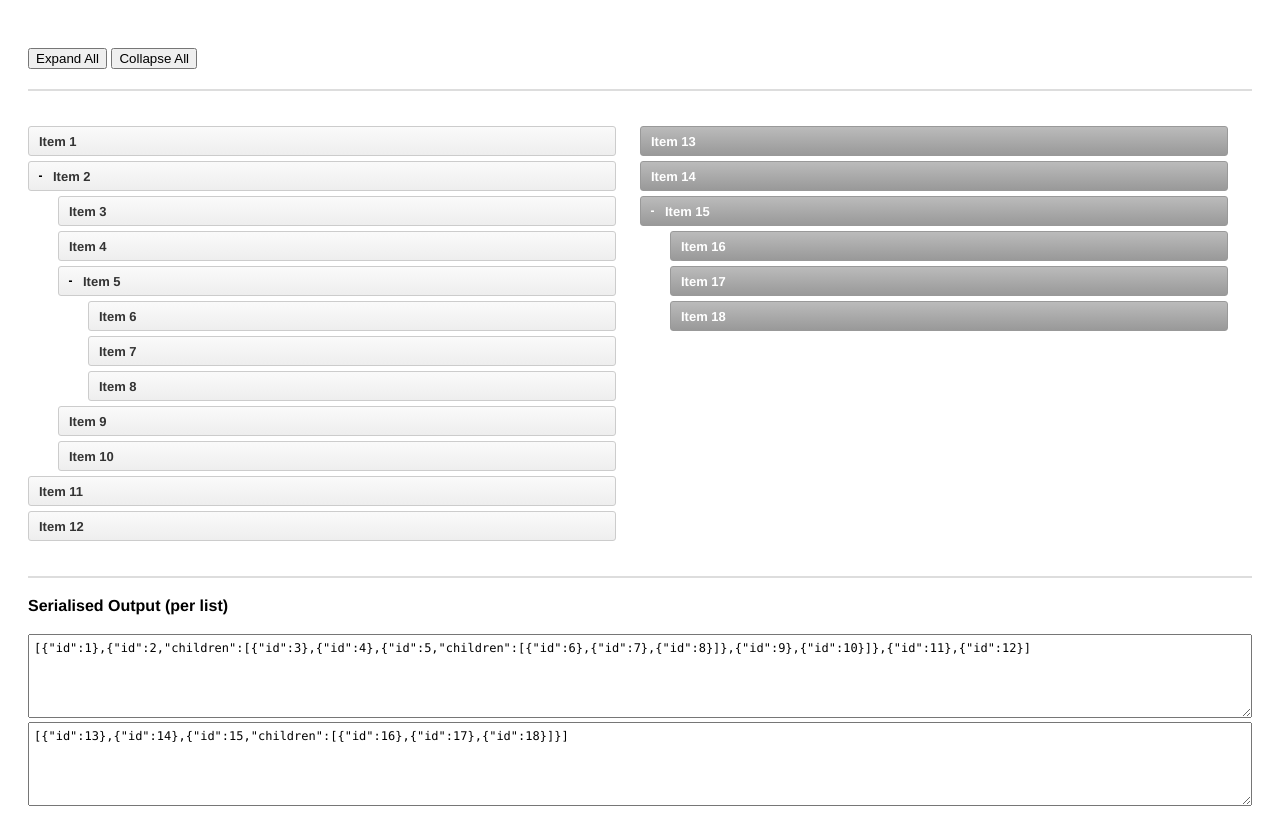
After one commit to IPhantom248/employee_test, a Django app: page /employee/test/ in a window 1280 px wide. The commit adds this page. Run offline with Django 3.2, Linux system fonts and the light colour scheme; some libraries are stand-ins or nearby versions.

Commit message:
Добавил nestable.js, style.css, красивое отображение дерева с dran-n-drop

```diff
--- a/mysite/employee/models.py
+++ b/mysite/employee/models.py
@@ -13,7 +13,7 @@ class EmployeeTree(MPTTModel):
     level = models.IntegerField()
     hired_at = models.DateField()
     salary = models.IntegerField()
-    parent = TreeForeignKey('self', null=True, blank=True, related_name='children', on_delete=models.PROTECT)
+    parent = TreeForeignKey('self', null=True, blank=True, related_name='children', on_delete=models.CASCADE)
 
     def __str__(self):
         return self.full_name
--- a/mysite/employee/urls.py
+++ b/mysite/employee/urls.py
@@ -1,7 +1,8 @@
 from django.urls import path
 
-from employee.views import get_all_employees
+from employee.views import get_all_employees, get_all_employees_test
 
 urlpatterns = [
-    path('', get_all_employees)
+    path('', get_all_employees),
+    path('test/', get_all_employees_test)
 ]
--- a/mysite/employee/views.py
+++ b/mysite/employee/views.py
@@ -6,3 +6,7 @@ from employee.models import EmployeeTree
 def get_all_employees(request):
     object_list = EmployeeTree.objects.all()
     return render(request, 'home.html', {'object_list': object_list})
+
+def get_all_employees_test(request):
+    object_list = EmployeeTree.objects.all()
+    return render(request, 'test_nest.html', {'object_list': object_list})
--- a/mysite/mysite/settings.py
+++ b/mysite/mysite/settings.py
@@ -125,6 +125,10 @@ USE_TZ = True
 # Static files (CSS, JavaScript, Images)
 # https://docs.djangoproject.com/en/3.2/howto/static-files/
 
+STATICFILES_DIRS = (
+    os.path.join(BASE_DIR, "static"),
+)
+
 STATIC_URL = '/static/'
 
 # Default primary key field type
--- /dev/null
+++ b/mysite/templates/test_nest.html
@@ -0,0 +1,265 @@
+<!DOCTYPE html>
+<!--[if lt IE 7]> <html lang="en" class="lt-ie9 lt-ie8 lt-ie7"> <![endif]-->
+<!--[if IE 7]>    <html lang="en" class="lt-ie9 lt-ie8"> <![endif]-->
+<!--[if IE 8]>    <html lang="en" class="lt-ie9"> <![endif]-->
+<!--[if IE 9]>    <html lang="en" class="ie9"> <![endif]-->
+<!--[if gt IE 9]><!--> <html lang="en"> <!--<![endif]-->
+<head>
+    <meta charset="utf-8">
+    <meta name="viewport" content="width=device-width, initial-scale=1, minimum-scale=1">
+    <title>Nestable</title>
+    <style type="text/css">
+
+.cf:after { visibility: hidden; display: block; font-size: 0; content: " "; clear: both; height: 0; }
+* html .cf { zoom: 1; }
+*:first-child+html .cf { zoom: 1; }
+
+html { margin: 0; padding: 0; }
+body { font-size: 100%; margin: 0; padding: 1.75em; font-family: 'Helvetica Neue', Arial, sans-serif; }
+
+h1 { font-size: 1.75em; margin: 0 0 0.6em 0; }
+
+a { color: #2996cc; }
+a:hover { text-decoration: none; }
+
+p { line-height: 1.5em; }
+.small { color: #666; font-size: 0.875em; }
+.large { font-size: 1.25em; }
+
+/**
+ * Nestable
+ */
+
+.dd { position: relative; display: block; margin: 0; padding: 0; max-width: 600px; list-style: none; font-size: 13px; line-height: 20px; }
+
+.dd-list { display: block; position: relative; margin: 0; padding: 0; list-style: none; }
+.dd-list .dd-list { padding-left: 30px; }
+.dd-collapsed .dd-list { display: none; }
+
+.dd-item,
+.dd-empty,
+.dd-placeholder { display: block; position: relative; margin: 0; padding: 0; min-height: 20px; font-size: 13px; line-height: 20px; }
+
+.dd-handle { display: block; height: 30px; margin: 5px 0; padding: 5px 10px; color: #333; text-decoration: none; font-weight: bold; border: 1px solid #ccc;
+    background: #fafafa;
+    background: -webkit-linear-gradient(top, #fafafa 0%, #eee 100%);
+    background:    -moz-linear-gradient(top, #fafafa 0%, #eee 100%);
+    background:         linear-gradient(top, #fafafa 0%, #eee 100%);
+    -webkit-border-radius: 3px;
+            border-radius: 3px;
+    box-sizing: border-box; -moz-box-sizing: border-box;
+}
+.dd-handle:hover { color: #2ea8e5; background: #fff; }
+
+.dd-item > button { display: block; position: relative; cursor: pointer; float: left; width: 25px; height: 20px; margin: 5px 0; padding: 0; text-indent: 100%; white-space: nowrap; overflow: hidden; border: 0; background: transparent; font-size: 12px; line-height: 1; text-align: center; font-weight: bold; }
+.dd-item > button:before { content: '+'; display: block; position: absolute; width: 100%; text-align: center; text-indent: 0; }
+.dd-item > button[data-action="collapse"]:before { content: '-'; }
+
+.dd-placeholder,
+.dd-empty { margin: 5px 0; padding: 0; min-height: 30px; background: #f2fbff; border: 1px dashed #b6bcbf; box-sizing: border-box; -moz-box-sizing: border-box; }
+.dd-empty { border: 1px dashed #bbb; min-height: 100px; background-color: #e5e5e5;
+    background-image: -webkit-linear-gradient(45deg, #fff 25%, transparent 25%, transparent 75%, #fff 75%, #fff),
+                      -webkit-linear-gradient(45deg, #fff 25%, transparent 25%, transparent 75%, #fff 75%, #fff);
+    background-image:    -moz-linear-gradient(45deg, #fff 25%, transparent 25%, transparent 75%, #fff 75%, #fff),
+                         -moz-linear-gradient(45deg, #fff 25%, transparent 25%, transparent 75%, #fff 75%, #fff);
+    background-image:         linear-gradient(45deg, #fff 25%, transparent 25%, transparent 75%, #fff 75%, #fff),
+                              linear-gradient(45deg, #fff 25%, transparent 25%, transparent 75%, #fff 75%, #fff);
+    background-size: 60px 60px;
+    background-position: 0 0, 30px 30px;
+}
+
+.dd-dragel { position: absolute; pointer-events: none; z-index: 9999; }
+.dd-dragel > .dd-item .dd-handle { margin-top: 0; }
+.dd-dragel .dd-handle {
+    -webkit-box-shadow: 2px 4px 6px 0 rgba(0,0,0,.1);
+            box-shadow: 2px 4px 6px 0 rgba(0,0,0,.1);
+}
+
+/**
+ * Nestable Extras
+ */
+
+.nestable-lists { display: block; clear: both; padding: 30px 0; width: 100%; border: 0; border-top: 2px solid #ddd; border-bottom: 2px solid #ddd; }
+
+#nestable-menu { padding: 0; margin: 20px 0; }
+
+#nestable-output,
+#nestable2-output { width: 100%; height: 7em; font-size: 0.75em; line-height: 1.333333em; font-family: Consolas, monospace; padding: 5px; box-sizing: border-box; -moz-box-sizing: border-box; }
+
+#nestable2 .dd-handle {
+    color: #fff;
+    border: 1px solid #999;
+    background: #bbb;
+    background: -webkit-linear-gradient(top, #bbb 0%, #999 100%);
+    background:    -moz-linear-gradient(top, #bbb 0%, #999 100%);
+    background:         linear-gradient(top, #bbb 0%, #999 100%);
+}
+#nestable2 .dd-handle:hover { background: #bbb; }
+#nestable2 .dd-item > button:before { color: #fff; }
+
+@media only screen and (min-width: 700px) {
+
+    .dd { float: left; width: 48%; }
+    .dd + .dd { margin-left: 2%; }
+
+}
+
+.dd-hover > .dd-handle { background: #2ea8e5 !important; }
+
+/**
+ * Nestable Draggable Handles
+ */
+
+.dd3-content { display: block; height: 30px; margin: 5px 0; padding: 5px 10px 5px 40px; color: #333; text-decoration: none; font-weight: bold; border: 1px solid #ccc;
+    background: #fafafa;
+    background: -webkit-linear-gradient(top, #fafafa 0%, #eee 100%);
+    background:    -moz-linear-gradient(top, #fafafa 0%, #eee 100%);
+    background:         linear-gradient(top, #fafafa 0%, #eee 100%);
+    -webkit-border-radius: 3px;
+            border-radius: 3px;
+    box-sizing: border-box; -moz-box-sizing: border-box;
+}
+.dd3-content:hover { color: #2ea8e5; background: #fff; }
+
+.dd-dragel > .dd3-item > .dd3-content { margin: 0; }
+
+.dd3-item > button { margin-left: 30px; }
+
+.dd3-handle { position: absolute; margin: 0; left: 0; top: 0; cursor: pointer; width: 30px; text-indent: 100%; white-space: nowrap; overflow: hidden;
+    border: 1px solid #aaa;
+    background: #ddd;
+    background: -webkit-linear-gradient(top, #ddd 0%, #bbb 100%);
+    background:    -moz-linear-gradient(top, #ddd 0%, #bbb 100%);
+    background:         linear-gradient(top, #ddd 0%, #bbb 100%);
+    border-top-right-radius: 0;
+    border-bottom-right-radius: 0;
+}
+.dd3-handle:before { content: '≡'; display: block; position: absolute; left: 0; top: 3px; width: 100%; text-align: center; text-indent: 0; color: #fff; font-size: 20px; font-weight: normal; }
+.dd3-handle:hover { background: #ddd; }
+
+/**
+ * Socialite
+ */
+
+.socialite { display: block; float: left; height: 35px; }
+
+    </style>
+</head>
+<body>
+ <menu id="nestable-menu">
+        <button type="button" data-action="expand-all">Expand All</button>
+        <button type="button" data-action="collapse-all">Collapse All</button>
+    </menu>
+
+    <div class="cf nestable-lists">
+
+        <div class="dd" id="nestable">
+            <ol class="dd-list">
+                <li class="dd-item" data-id="1">
+                    <div class="dd-handle">Item 1</div>
+                </li>
+                <li class="dd-item" data-id="2">
+                    <div class="dd-handle">Item 2</div>
+                    <ol class="dd-list">
+                        <li class="dd-item" data-id="3"><div class="dd-handle">Item 3</div></li>
+                        <li class="dd-item" data-id="4"><div class="dd-handle">Item 4</div></li>
+                        <li class="dd-item" data-id="5">
+                            <div class="dd-handle">Item 5</div>
+                            <ol class="dd-list">
+                                <li class="dd-item" data-id="6"><div class="dd-handle">Item 6</div></li>
+                                <li class="dd-item" data-id="7"><div class="dd-handle">Item 7</div></li>
+                                <li class="dd-item" data-id="8"><div class="dd-handle">Item 8</div></li>
+                            </ol>
+                        </li>
+                        <li class="dd-item" data-id="9"><div class="dd-handle">Item 9</div></li>
+                        <li class="dd-item" data-id="10"><div class="dd-handle">Item 10</div></li>
+                    </ol>
+                </li>
+                <li class="dd-item" data-id="11">
+                    <div class="dd-handle">Item 11</div>
+                </li>
+                <li class="dd-item" data-id="12">
+                    <div class="dd-handle">Item 12</div>
+                </li>
+            </ol>
+        </div>
+
+        <div class="dd" id="nestable2">
+            <ol class="dd-list">
+                <li class="dd-item" data-id="13">
+                    <div class="dd-handle">Item 13</div>
+                </li>
+                <li class="dd-item" data-id="14">
+                    <div class="dd-handle">Item 14</div>
+                </li>
+                <li class="dd-item" data-id="15">
+                    <div class="dd-handle">Item 15</div>
+                    <ol class="dd-list">
+                        <li class="dd-item" data-id="16"><div class="dd-handle">Item 16</div></li>
+                        <li class="dd-item" data-id="17"><div class="dd-handle">Item 17</div></li>
+                        <li class="dd-item" data-id="18"><div class="dd-handle">Item 18</div></li>
+                    </ol>
+                </li>
+            </ol>
+        </div>
+
+    </div>
+
+    <p><strong>Serialised Output (per list)</strong></p>
+
+    <textarea id="nestable-output"></textarea>
+    <textarea id="nestable2-output"></textarea>
+
+<script src="https://ajax.googleapis.com/ajax/libs/jquery/1.11.1/jquery.min.js"></script>
+    {%load static%}
+<script src="{% static 'employee/jquery.nestable.js' %}"></script>
+<script>
+
+$(document).ready(function()
+{
+
+    var updateOutput = function(e)
+    {
+        var list   = e.length ? e : $(e.target),
+            output = list.data('output');
+        if (window.JSON) {
+            output.val(window.JSON.stringify(list.nestable('serialize')));//, null, 2));
+        } else {
+            output.val('JSON browser support required for this demo.');
+        }
+    };
+
+    // activate Nestable for list 1
+    $('#nestable').nestable({
+        group: 1
+    })
+    .on('change', updateOutput);
+
+    // activate Nestable for list 2
+    $('#nestable2').nestable({
+        group: 1
+    })
+    .on('change', updateOutput);
+
+    // output initial serialised data
+    updateOutput($('#nestable').data('output', $('#nestable-output')));
+    updateOutput($('#nestable2').data('output', $('#nestable2-output')));
+
+    $('#nestable-menu').on('click', function(e)
+    {
+        var target = $(e.target),
+            action = target.data('action');
+        if (action === 'expand-all') {
+            $('.dd').nestable('expandAll');
+        }
+        if (action === 'collapse-all') {
+            $('.dd').nestable('collapseAll');
+        }
+    });
+
+    $('#nestable3').nestable();
+
+});
+</script>
+</body>
+</html>
```
Also changed, not shown: mysite/static/employee/style.css (added, +132 -0 lines), mysite/templates/home.html (+44 -9 lines), mysite/db.sqlite3, mysite/employee/migrations/0003_employeetree.py (added), mysite/employee/migrations/0004_auto_20211004_0246.py (added), mysite/static/employee/jquery.nestable.js (added).
